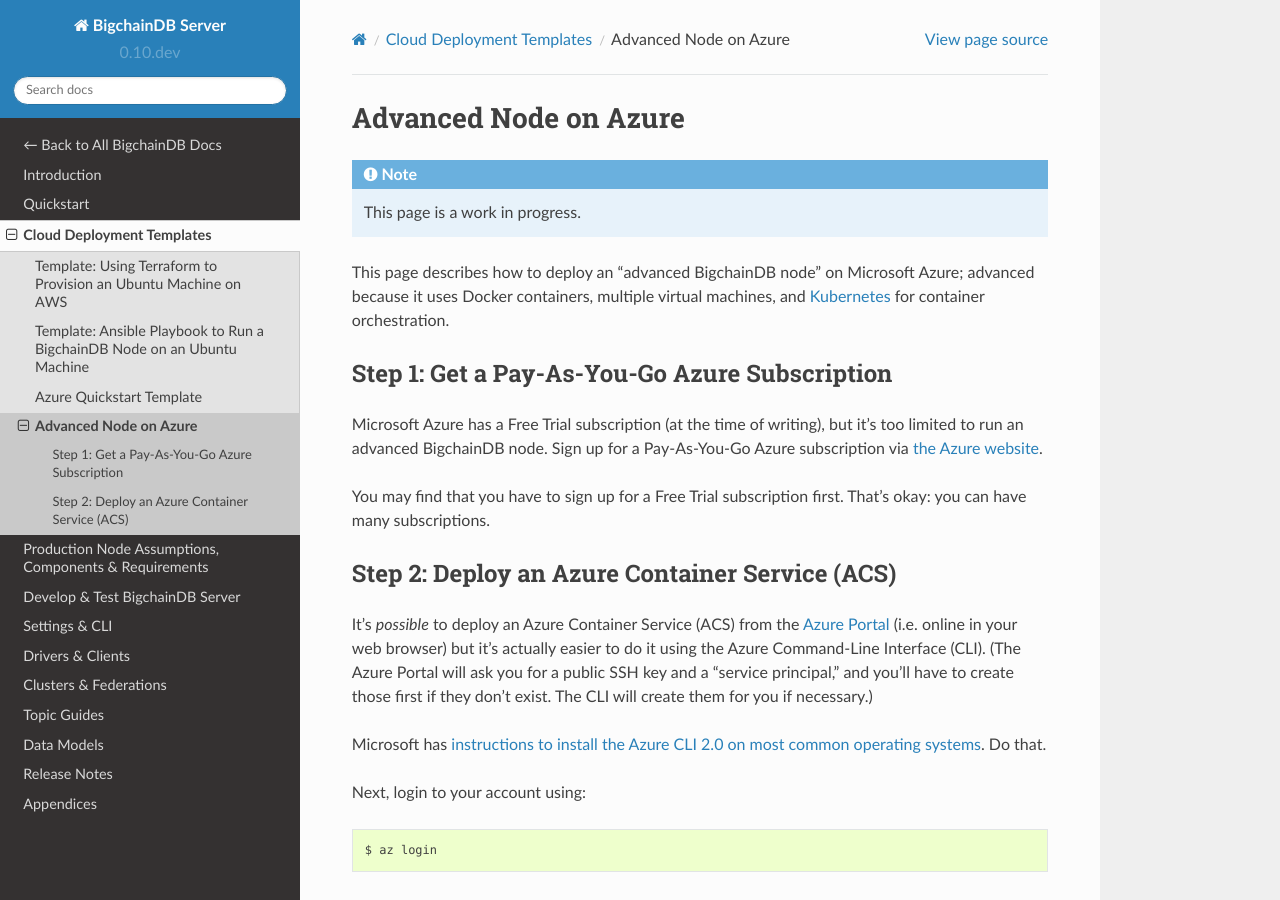
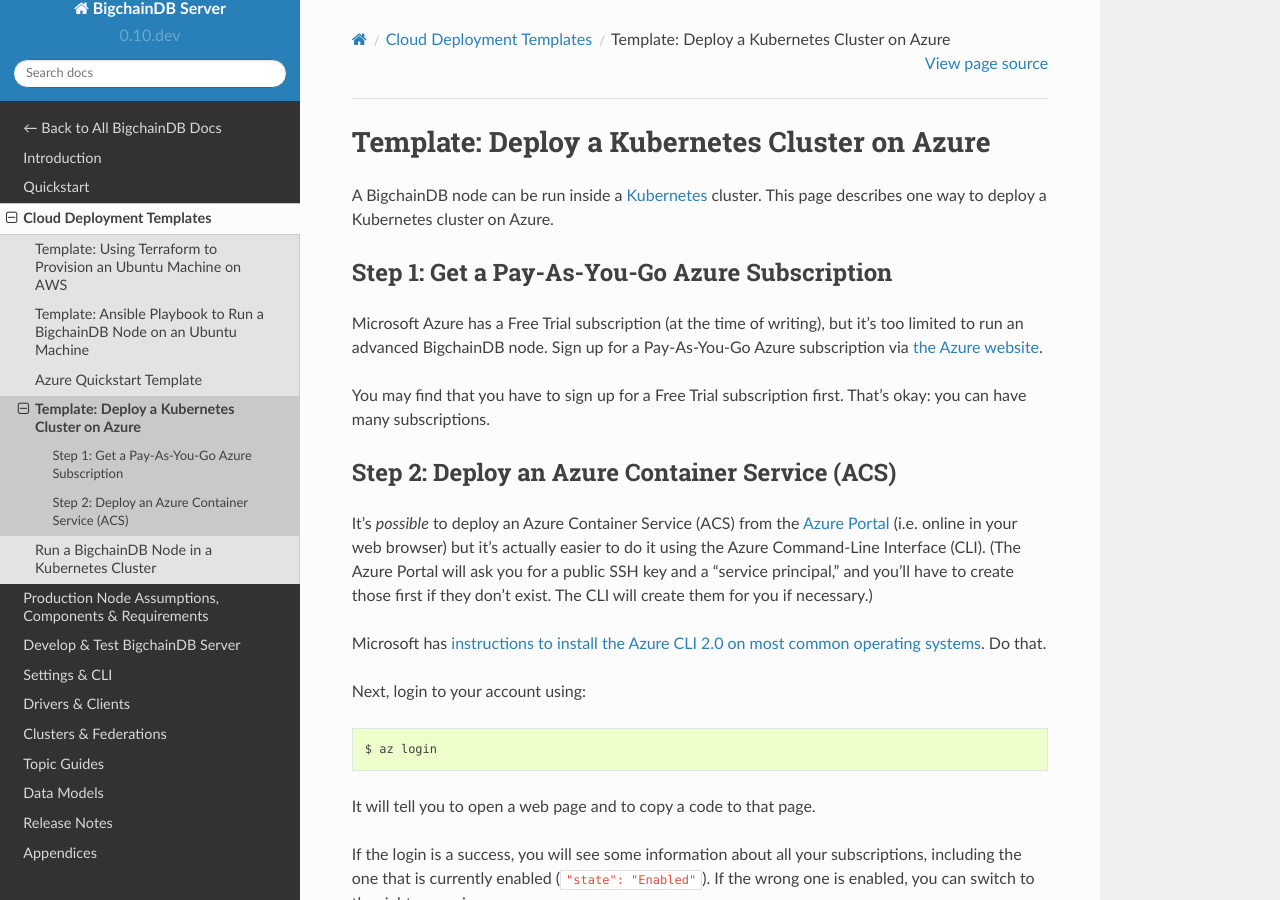
Before and after one commit to bigchaindb/bigchaindb, a Sphinx documentation site: the page built from docs/server/source/cloud-deployment-templates/template-kubernetes-azure.rst, in a window 1280 px wide and 900 px high. Built offline with Sphinx 7.4.7 and the Read the Docs theme 2.0.0, drawn with Linux system fonts in a browser that asks for light colours; pages that are not in the unit, such as notebooks, are missing from menus; some of the changed text lies outside the part shown.

Commit message:
Started new page: Run a BigchainDB Node in a Kubernetes Cluster

```diff
--- a/docs/server/source/cloud-deployment-templates/index.rst
+++ b/docs/server/source/cloud-deployment-templates/index.rst
@@ -13,4 +13,5 @@
    template-terraform-aws
    template-ansible
    azure-quickstart-template
-   advanced-node-on-azure
+   template-kubernetes-azure
+   node-on-kubernetes
--- a/docs/server/source/cloud-deployment-templates/advanced-node-on-azure.rst
+++ b/docs/server/source/cloud-deployment-templates/template-kubernetes-azure.rst
@@ -1,14 +1,9 @@
-Advanced Node on Azure
-======================
+Template: Deploy a Kubernetes Cluster on Azure
+==============================================
 
-.. note::
-
-   This page is a work in progress.
-
-This page describes how to deploy an "advanced BigchainDB node"
-on Microsoft Azure; advanced because it uses Docker containers,
-multiple virtual machines, and `Kubernetes <https://kubernetes.io/>`_
-for container orchestration.
+A BigchainDB node can be run inside a `Kubernetes <https://kubernetes.io/>`_
+cluster.
+This page describes one way to deploy a Kubernetes cluster on Azure.
 
 
 Step 1: Get a Pay-As-You-Go Azure Subscription
@@ -103,3 +98,6 @@
 go to **Resource groups** (with the blue cube icon)
 and click on the one you created
 to see all the resources in it.
+
+Next, you can :doc:`run a BigchainDB node on your new
+Kubernetes cluster <node-on-kubernetes>`.
```
Also changed, not shown: docs/server/source/cloud-deployment-templates/node-on-kubernetes.rst (added, +19 -0 lines).
